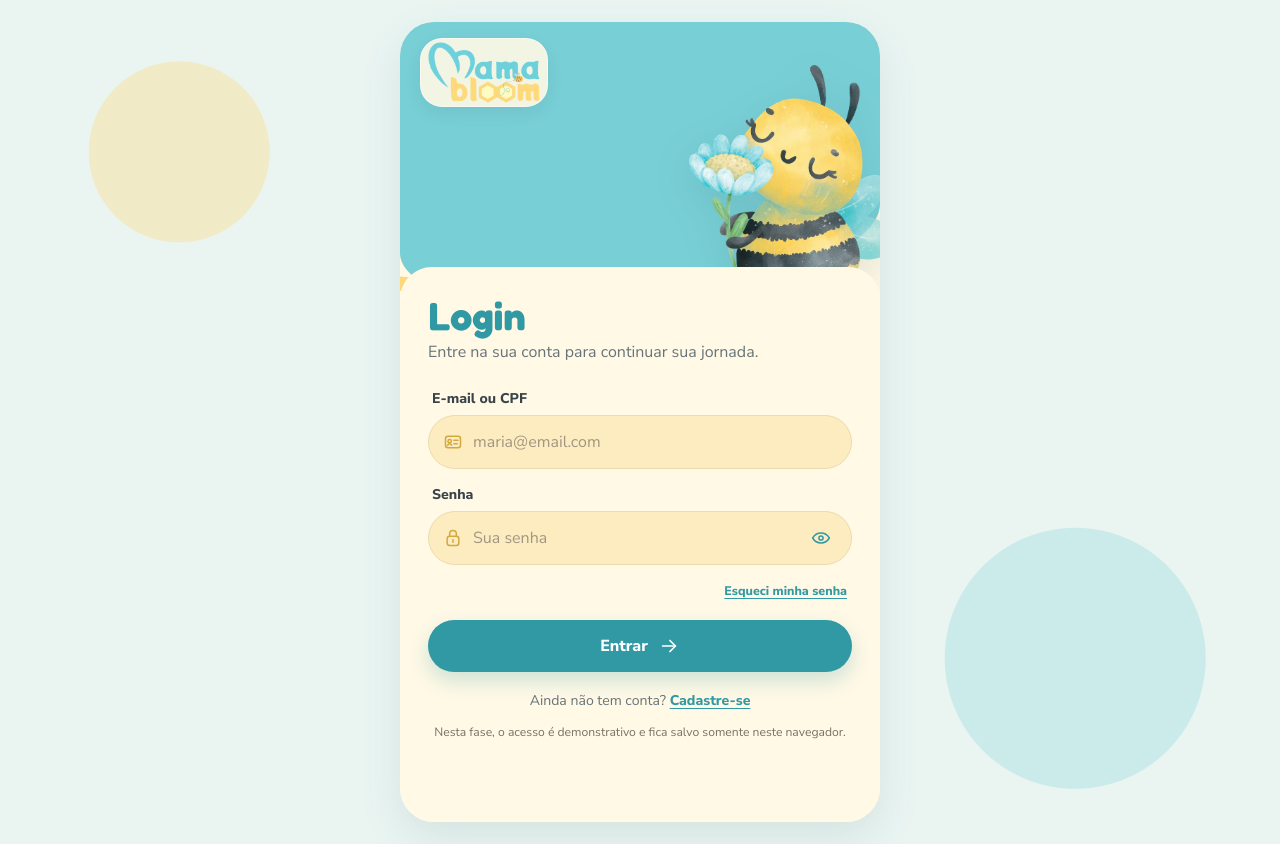
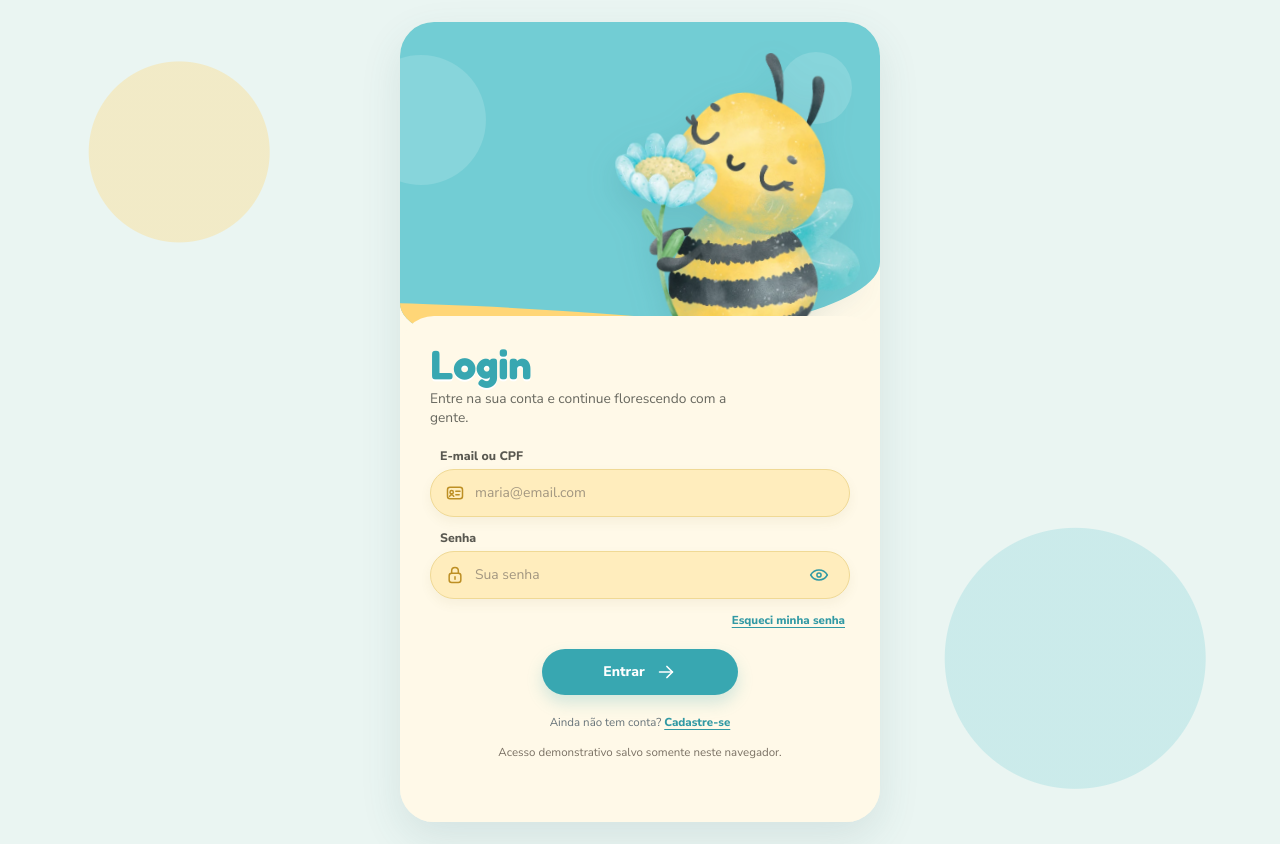
Before and after one commit to DEV-CiceroJose/MAMABLOOMV1, a React (Vite) app in the folder app/: page /app/login in a window 1280 px wide. Built offline with nearby package versions, Linux system fonts and the light colour scheme.

Commit message:
feat: aproxima autenticação do protótipo Canva

```diff
--- a/app/src/components/AuthFrame.jsx
+++ b/app/src/components/AuthFrame.jsx
@@ -1,22 +1,22 @@
-import { Link } from 'react-router-dom'
-import BrandLogo from './BrandLogo.jsx'
-
 export default function AuthFrame({ children, illustration = 'flower', step, subtitle, title }) {
   return (
-    <main className="auth-screen">
-      <div className="auth-curve" aria-hidden="true" />
-      <Link className="auth-logo-link" to="/" aria-label="Voltar ao início">
-        <BrandLogo compact />
-      </Link>
+    <main className={`auth-screen auth-screen--canva auth-screen--${illustration}`}>
+      <div className="auth-curve" aria-hidden="true">
+        <span className="auth-curve__accent" />
+        <span className="auth-curve__bubble auth-curve__bubble--one" />
+        <span className="auth-curve__bubble auth-curve__bubble--two" />
+      </div>
       <img
         className={`auth-bee auth-bee--${illustration}`}
         src={`${import.meta.env.BASE_URL}brand/${illustration === 'baby' ? 'bee-baby' : 'bee-flower'}.webp`}
         alt=""
       />
       <section className="auth-card" aria-labelledby="auth-title">
-        {step && <p className="eyebrow">{step}</p>}
-        <h1 id="auth-title">{title}</h1>
-        <p className="auth-subtitle">{subtitle}</p>
+        <header className="auth-card__intro">
+          {step && <p className="eyebrow">{step}</p>}
+          <h1 id="auth-title">{title}</h1>
+          <p className="auth-subtitle">{subtitle}</p>
+        </header>
         {children}
       </section>
     </main>
--- a/app/src/pages/LoginPage.jsx
+++ b/app/src/pages/LoginPage.jsx
@@ -28,7 +28,7 @@ export default function LoginPage() {
   }
 
   return (
-    <AuthFrame title="Login" subtitle="Entre na sua conta para continuar sua jornada.">
+    <AuthFrame title="Login" subtitle="Entre na sua conta e continue florescendo com a gente.">
       <form className="auth-form" onSubmit={handleSubmit} noValidate>
         <FormField
           id="identity"
@@ -72,7 +72,7 @@ export default function LoginPage() {
         </button>
       </form>
       <p className="auth-switch">Ainda não tem conta? <Link to="/cadastro">Cadastre-se</Link></p>
-      <p className="prototype-note">Nesta fase, o acesso é demonstrativo e fica salvo somente neste navegador.</p>
+      <p className="prototype-note">Acesso demonstrativo salvo somente neste navegador.</p>
     </AuthFrame>
   )
 }
--- a/app/src/pages/PregnancyStepPage.jsx
+++ b/app/src/pages/PregnancyStepPage.jsx
@@ -32,7 +32,7 @@ export default function PregnancyStepPage() {
   }
 
   return (
-    <AuthFrame title="Sua gestação" subtitle="Usaremos esta informação para personalizar a experiência." step="Etapa 2 de 2">
+    <AuthFrame title="Sua gestação" subtitle="Conte em que momento dessa jornada você está." step="Etapa 2 de 2" illustration="baby">
       <form className="auth-form" onSubmit={handleSubmit} noValidate>
         <FormField
           id="lastPeriod"
--- a/app/src/pages/RegisterPage.jsx
+++ b/app/src/pages/RegisterPage.jsx
@@ -43,7 +43,7 @@ export default function RegisterPage() {
   return (
     <AuthFrame
       title="Cadastro"
-      subtitle="Conte um pouco sobre você. Seus dados ainda são apenas demonstrativos."
+      subtitle="Preencha seus dados para começar sua jornada com o MamaBloom."
       step="Etapa 1 de 2"
       illustration="baby"
     >
@@ -70,7 +70,7 @@ export default function RegisterPage() {
         />
         <label className="check-field">
           <input type="checkbox" checked={accepted} onChange={(event) => setAccepted(event.target.checked)} />
-          <span>Confirmo que tenho 16 anos ou mais e concordo com o uso demonstrativo dos dados.</span>
+          <span>Confirmo que tenho 16 anos ou mais e concordo com a Política de Privacidade.</span>
         </label>
         {errors.accepted && <p className="field-error">{errors.accepted}</p>}
         <button className="button button--primary button--wide" type="submit">Avançar <Icon name="arrowRight" /></button>
--- a/app/src/styles/prototype.css
+++ b/app/src/styles/prototype.css
@@ -239,3 +239,305 @@
   .prototype-header { padding-inline: 16px; }
   .prototype-bottom-nav { width: calc(100% - 34px); }
 }
+
+/* Entrada e autenticação — composição baseada nas telas 1 a 4 do Canva. */
+.welcome-screen {
+  color: var(--proto-ink);
+  background: var(--proto-cream);
+}
+
+.welcome-screen__top {
+  min-height: 535px;
+  padding-top: 24px;
+  background:
+    radial-gradient(circle at 12% 22%, rgb(114 205 212 / 16%) 0 34px, transparent 35px),
+    radial-gradient(circle at 88% 37%, rgb(255 214 119 / 24%) 0 25px, transparent 26px),
+    var(--proto-cream);
+}
+
+.welcome-screen__top > .brand-logo {
+  width: 208px;
+  height: 112px;
+}
+
+.bee-scene {
+  inset: 120px 0 0;
+}
+
+.bee-scene__bubble {
+  position: absolute;
+  border-radius: 50%;
+  background: rgb(114 205 212 / 16%);
+}
+
+.bee-scene__bubble--one {
+  width: 212px;
+  height: 212px;
+  right: 22px;
+  top: 18px;
+}
+
+.bee-scene__bubble--two {
+  width: 118px;
+  height: 118px;
+  left: 30px;
+  top: 225px;
+  background: rgb(255 214 119 / 25%);
+}
+
+.bee-scene__flower {
+  width: 252px;
+  right: 4px;
+  top: 6px;
+  transform: rotate(2deg);
+}
+
+.bee-scene__baby {
+  width: 166px;
+  left: 14px;
+  top: 212px;
+  transform: rotate(-7deg);
+}
+
+.welcome-panel {
+  isolation: isolate;
+  min-height: 370px;
+  margin-top: -18px;
+  padding: 48px 28px 24px;
+  display: flex;
+  flex-direction: column;
+  align-items: center;
+  color: #4f4637;
+  background: var(--proto-yellow);
+  border-radius: 0;
+  text-align: center;
+}
+
+.welcome-panel::before {
+  content: '';
+  position: absolute;
+  z-index: -1;
+  width: 126%;
+  height: 82px;
+  left: -13%;
+  top: -45px;
+  border-radius: 50%;
+  background: var(--proto-cream);
+}
+
+.welcome-panel h1 {
+  max-width: 340px;
+  margin: 0 0 10px;
+  color: #fff;
+  font-size: clamp(2rem, 9.6vw, 2.55rem);
+  line-height: 0.98;
+  text-shadow: 0 3px 0 rgb(190 133 36 / 12%);
+}
+
+.welcome-panel > p:not(.eyebrow) {
+  max-width: 350px;
+  margin: 0 0 22px;
+  font-size: 0.9rem;
+  line-height: 1.42;
+}
+
+.welcome-actions {
+  width: min(100%, 330px);
+  display: grid;
+  grid-template-columns: repeat(2, minmax(0, 1fr));
+  gap: 12px;
+}
+
+.welcome-actions .button {
+  min-height: 46px;
+  padding-inline: 15px;
+  color: #fff;
+  background: var(--proto-aqua-dark);
+  border: 0;
+  box-shadow: 0 7px 14px rgb(55 146 154 / 22%);
+  font-size: 0.86rem;
+}
+
+.welcome-actions .button:only-child {
+  grid-column: 1 / -1;
+}
+
+.welcome-policy {
+  margin-top: auto;
+  padding-top: 18px;
+  color: #756244;
+  font-size: 0.68rem;
+  text-decoration: underline;
+  text-underline-offset: 3px;
+}
+
+.auth-screen--canva {
+  padding-top: 294px;
+  overflow-x: hidden;
+  overflow-y: auto;
+  background: var(--proto-cream);
+}
+
+.auth-screen--canva .auth-curve {
+  height: 320px;
+  overflow: hidden;
+  background: var(--proto-aqua);
+  border-radius: 0 0 68% 18% / 0 0 25% 12%;
+}
+
+.auth-screen--canva .auth-curve::after {
+  display: none;
+}
+
+.auth-curve__accent {
+  position: absolute;
+  width: 128%;
+  height: 34px;
+  left: -24%;
+  bottom: -5px;
+  border-radius: 50%;
+  background: var(--proto-yellow);
+  transform: rotate(4deg);
+}
+
+.auth-curve__bubble {
+  position: absolute;
+  border-radius: 50%;
+  background: rgb(255 255 255 / 15%);
+}
+
+.auth-curve__bubble--one {
+  width: 130px;
+  height: 130px;
+  left: -44px;
+  top: 33px;
+}
+
+.auth-curve__bubble--two {
+  width: 72px;
+  height: 72px;
+  right: 28px;
+  top: 30px;
+}
+
+.auth-screen--canva .auth-bee {
+  width: 248px;
+  right: 18px;
+  top: 30px;
+  filter: drop-shadow(0 12px 16px rgb(48 102 105 / 15%));
+  transform: rotate(2deg);
+}
+
+.auth-screen--canva .auth-bee--baby {
+  width: 220px;
+  right: 14px;
+  top: 38px;
+  transform: rotate(-2deg);
+}
+
+.auth-screen--canva .auth-card {
+  min-height: calc(100svh - 294px);
+  padding: 28px 30px 34px;
+  background: var(--proto-cream);
+  border-radius: 34px 34px 0 0;
+}
+
+.auth-card__intro {
+  margin-bottom: 20px;
+}
+
+.auth-screen--canva .auth-card h1 {
+  margin: 0 0 4px;
+  color: var(--proto-aqua-dark);
+  font-size: clamp(2rem, 9.6vw, 2.55rem);
+  line-height: 1;
+  text-shadow: 0 2px 0 #fff;
+}
+
+.auth-screen--canva .auth-subtitle {
+  max-width: 330px;
+  margin: 0;
+  color: #68685f;
+  font-size: 0.86rem;
+  line-height: 1.42;
+}
+
+.auth-screen--canva .eyebrow {
+  margin-bottom: 3px;
+  color: #b59342;
+  font-size: 0.64rem;
+}
+
+.auth-screen--canva .auth-form {
+  gap: 13px;
+}
+
+.auth-screen--canva .form-field {
+  gap: 5px;
+}
+
+.auth-screen--canva .form-field > label {
+  padding-left: 10px;
+  color: #595850;
+  font-size: 0.77rem;
+}
+
+.auth-screen--canva .input-wrap {
+  min-height: 48px;
+  padding-inline: 14px;
+  border-color: #f0d995;
+  color: #bd8f24;
+  background: var(--proto-yellow-soft);
+  box-shadow: 0 5px 12px rgb(131 112 62 / 7%);
+}
+
+.auth-screen--canva .input-wrap input {
+  font-size: 0.87rem;
+}
+
+.auth-screen--canva .button--wide {
+  width: min(100%, 196px);
+  min-height: 46px;
+  margin: 3px auto 0;
+  padding-inline: 22px;
+  background: var(--proto-aqua-dark);
+  font-size: 0.87rem;
+  box-shadow: 0 8px 16px rgb(56 167 177 / 22%);
+}
+
+.auth-screen--canva .form-meta {
+  margin-top: -5px;
+}
+
+.auth-screen--canva .text-button,
+.auth-screen--canva .auth-switch,
+.auth-screen--canva .prototype-note,
+.auth-screen--canva .form-helper {
+  font-size: 0.72rem;
+}
+
+.auth-screen--canva .check-field {
+  padding-inline: 5px;
+  font-size: 0.72rem;
+}
+
+.auth-screen--canva .pregnancy-preview {
+  min-height: 64px;
+  padding: 8px 14px;
+  border: 1px solid #f0d995;
+  border-radius: 999px;
+  background: var(--proto-yellow-soft);
+  box-shadow: 0 5px 12px rgb(131 112 62 / 7%);
+}
+
+.auth-screen--canva .pregnancy-preview__icon {
+  width: 44px;
+  height: 44px;
+  color: var(--proto-aqua-dark);
+}
+
+@media (max-width: 370px) {
+  .welcome-screen__top { min-height: 505px; }
+  .welcome-panel { padding-inline: 22px; }
+  .auth-screen--canva .auth-card { padding-inline: 22px; }
+}
```
Also changed, not shown: app/src/pages/WelcomePage.jsx (+8 -8 lines), 1 other file (tests, documents, lock files or other folders).
